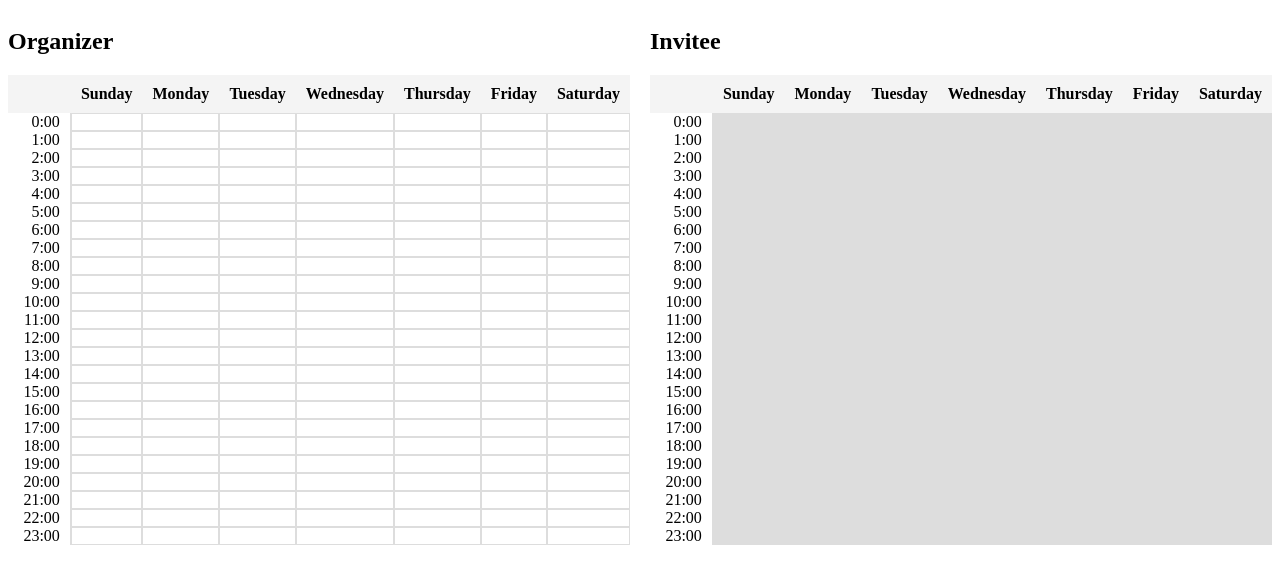
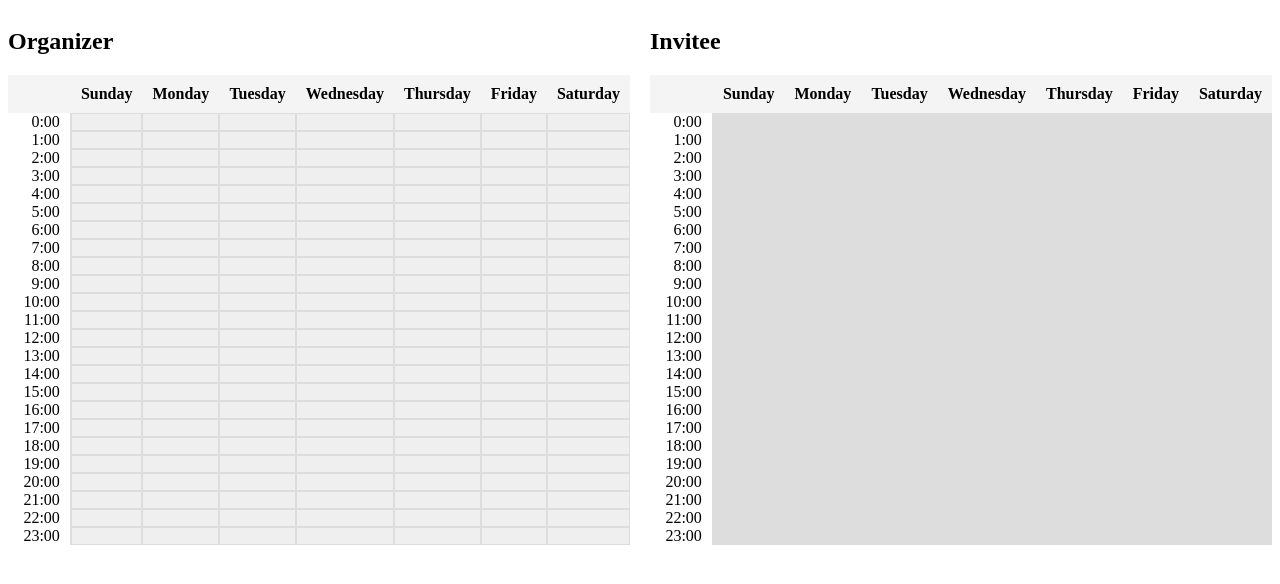
Before and after one commit to patrickthornton/input, a SvelteKit app: page / in a window 1280 px wide. Shown: the top 584 px of the page. Built offline with nearby package versions, Linux system fonts and the light colour scheme.

Commit message:
quick fixes to run locally

```diff
--- a/src/routes/+page.svelte
+++ b/src/routes/+page.svelte
@@ -1,22 +1,22 @@
-<script>
+<script lang="ts">
   // Initialize availability arrays for Organizer and Invitee
   let availability1 = Array(7)
-    .fill()
+    .fill(false)
     .map(() => Array(24).fill(false)); // 7 days, 24 hours
   let availability2 = Array(7)
-    .fill()
+    .fill(false)
     .map(() => Array(24).fill(false)); // 7 days, 24 hours
   let selectedSlots = Array(7)
-    .fill()
+    .fill(false)
     .map(() => Array(24).fill(false)); // 7 days, 24 hours
 
   // Track mouse state and starting indices for selection
   let isMouseDown = false;
-  let startDayIndex = null;
-  let startHourIndex = null;
+  let startDayIndex: number = 0;
+  let startHourIndex: number = 0;
 
   // Toggle availability for a specific hour in a specific day for Organizer
-  function toggleAvailability1(dayIndex, hourIndex) {
+  function toggleAvailability1(dayIndex: number, hourIndex: number) {
     availability1[dayIndex][hourIndex] = !availability1[dayIndex][hourIndex];
     if (!availability1[dayIndex][hourIndex]) {
       selectedSlots[dayIndex][hourIndex] = false;
@@ -25,7 +25,7 @@
   }
 
   // Update availability for Invitee based on Organizer
-  function updateAvailability2(dayIndex, hourIndex) {
+  function updateAvailability2(dayIndex: number, hourIndex: number) {
     if (availability1[dayIndex][hourIndex]) {
       availability2[dayIndex][hourIndex] = true;
     } else {
@@ -35,7 +35,7 @@
   }
 
   // Toggle availability for a specific hour in a specific day for Invitee
-  function toggleAvailability2(dayIndex, hourIndex) {
+  function toggleAvailability2(dayIndex: number, hourIndex: number) {
     if (availability2[dayIndex][hourIndex]) {
       selectedSlots[dayIndex][hourIndex] = !selectedSlots[dayIndex][hourIndex];
     }
@@ -58,7 +58,7 @@
   }
 
   // Handle mouse down event
-  function handleMouseDown(dayIndex, hourIndex) {
+  function handleMouseDown(dayIndex: number, hourIndex: number) {
     isMouseDown = true;
     startDayIndex = dayIndex;
     startHourIndex = hourIndex;
@@ -66,7 +66,7 @@
   }
 
   // Handle mouse enter event
-  function handleMouseEnter(dayIndex, hourIndex) {
+  function handleMouseEnter(dayIndex: number, hourIndex: number) {
     if (isMouseDown) {
       // Check if the mouse is moving vertically
       if (dayIndex !== startDayIndex) {
@@ -82,8 +82,8 @@
   // Handle mouse up event
   function handleMouseUp() {
     isMouseDown = false;
-    startDayIndex = null;
-    startHourIndex = null;
+    startDayIndex = 0;
+    startHourIndex = 0;
   }
 </script>
 
@@ -104,12 +104,13 @@
       {#each Array(24) as _, hour}
         <div class="hour-label">{hour}:00</div>
         {#each Array(7) as _, day}
-          <div
+          <button
+            type="button"
             class="cell {availability1[day][hour]
               ? 'available'
               : ''} {selectedSlots[day][hour] ? 'selected' : ''}"
             on:click={() => toggleAvailability1(day, hour)}
-          ></div>
+          ></button>
         {/each}
       {/each}
     </div>
@@ -131,14 +132,15 @@
       {#each Array(24) as _, hour}
         <div class="hour-label">{hour}:00</div>
         {#each Array(7) as _, day}
-          <div
+          <button
+            type="button"
             class="cell {availability2[day][hour]
               ? selectedSlots[day][hour]
                 ? 'selected'
                 : ''
               : 'unavailable'}"
             on:click={() => toggleAvailability2(day, hour)}
-          ></div>
+          ></button>
         {/each}
       {/each}
     </div>
@@ -200,8 +202,4 @@
     background-color: #ddd;
     cursor: default;
   }
-
-  .overlapping-time {
-    background-color: #ff8080;
-  }
 </style>
```
Also changed, not shown: package.json (indentation only), 1 other file (tests, documents, lock files or other folders).
